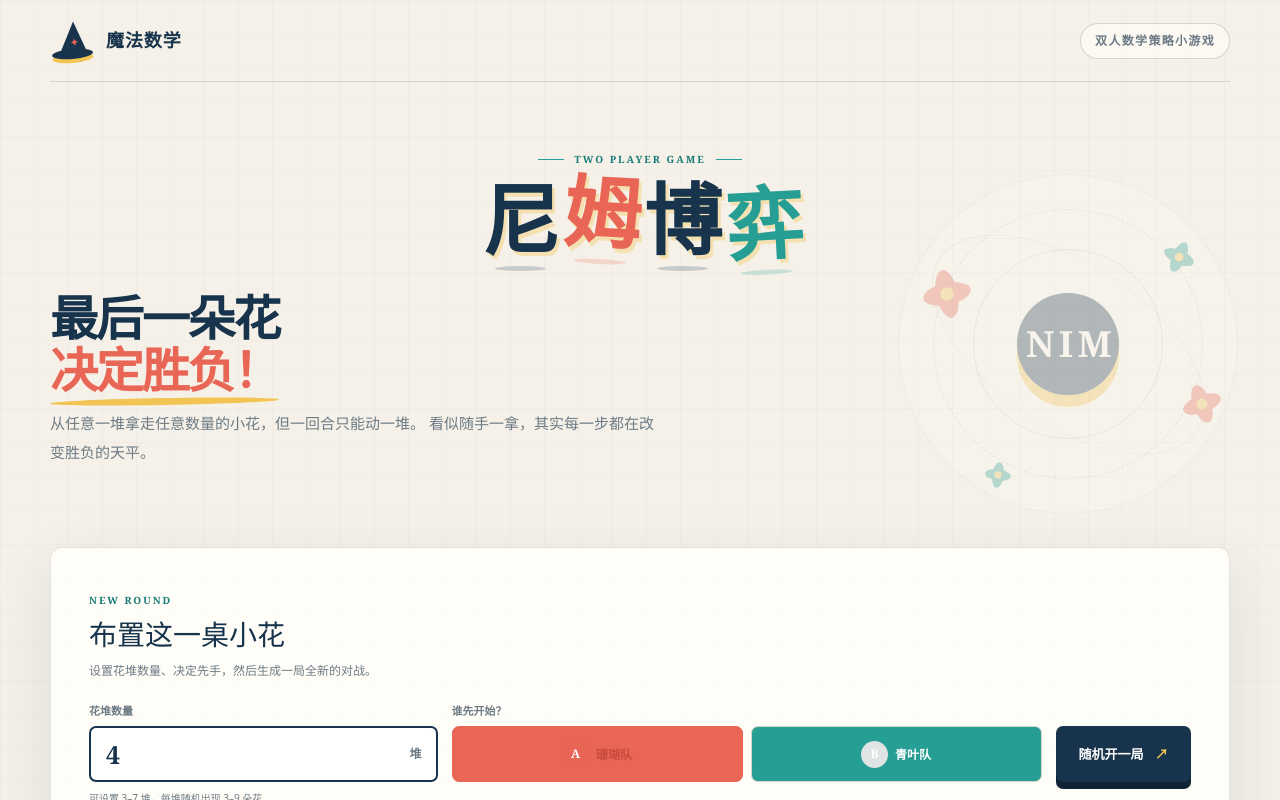
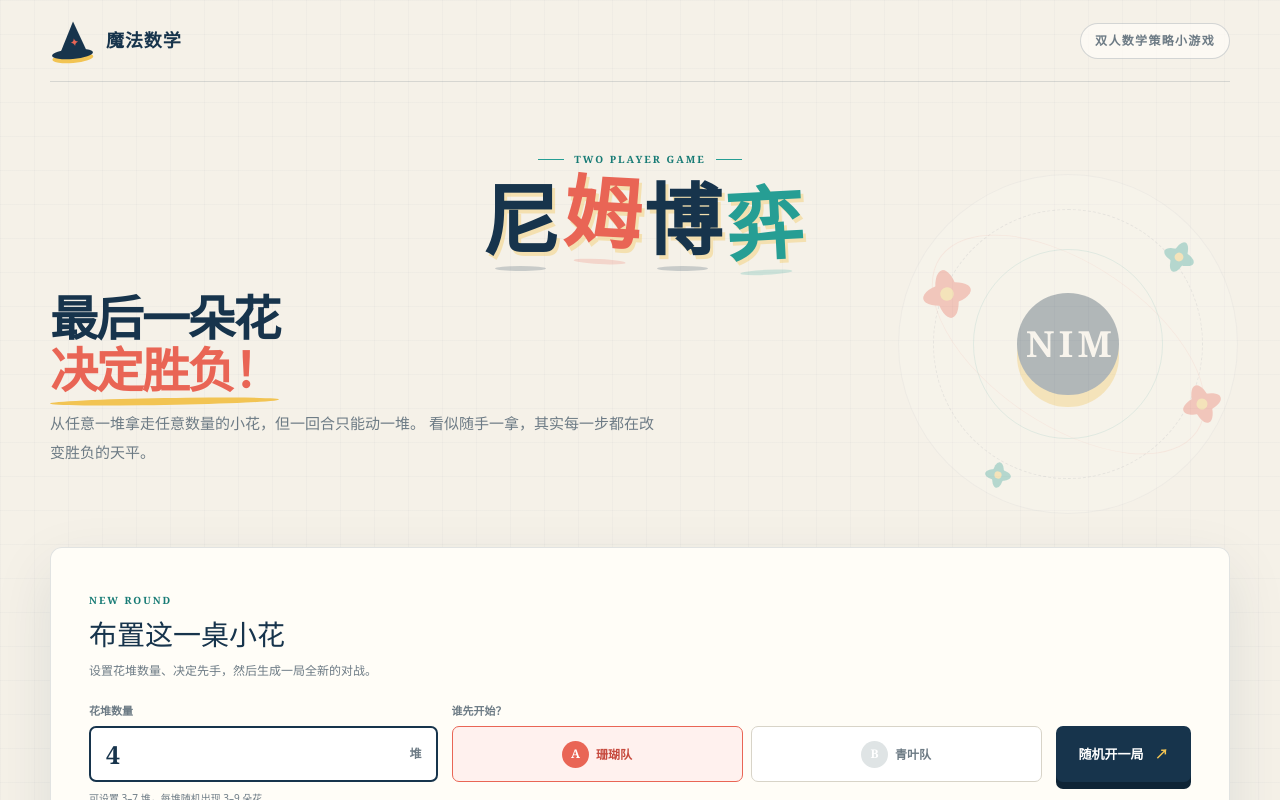
Before and after one commit to tandongchen/LYDZ_site, a Next.js app: page / in a window 1280 px wide. Shown: the top 800 px of the page. Built offline with nearby package versions, Linux system fonts and the light colour scheme.

Commit message:
Soften selected Nim pile colors

```diff
--- a/app/globals.css
+++ b/app/globals.css
@@ -416,9 +416,13 @@ main {
 }
 
 .player-pick.player-a.selected { border-color: var(--coral); background: #fff1ee; color: var(--coral-dark); }
-.player-pick.player-a.selected span, .player-a { background: var(--coral) !important; color: white; }
+.player-pick.player-a.selected span,
+.turn-avatar.player-a,
+.mini-avatar.player-a { background: var(--coral); color: white; }
 .player-pick.player-b.selected { border-color: var(--teal); background: #eaf8f6; color: var(--teal-dark); }
-.player-pick.player-b.selected span, .player-b { background: var(--teal) !important; color: white; }
+.player-pick.player-b.selected span,
+.turn-avatar.player-b,
+.mini-avatar.player-b { background: var(--teal); color: white; }
 
 .new-game-button {
   height: 56px;
@@ -548,8 +552,8 @@ main {
 }
 
 .pile-card:not(.empty):hover { transform: translateY(-2px); box-shadow: 0 10px 24px rgba(23, 52, 76, 0.09); }
-.pile-card.selected { border-width: 2px; border-color: var(--coral); box-shadow: 0 0 0 4px rgba(233, 101, 85, 0.08); }
-.pile-card.selected.player-b { border-color: var(--teal); box-shadow: 0 0 0 4px rgba(38, 158, 148, 0.08); color: var(--ink); }
+.pile-card.selected { border-width: 2px; border-color: var(--coral); background: #fff3f0; box-shadow: 0 0 0 4px rgba(233, 101, 85, 0.08); }
+.pile-card.selected.player-b { border-color: var(--teal); background: #f0faf8; box-shadow: 0 0 0 4px rgba(38, 158, 148, 0.08); color: var(--ink); }
 .pile-card.empty { background: #f2f0e9; }
 
 .pile-select {
```
